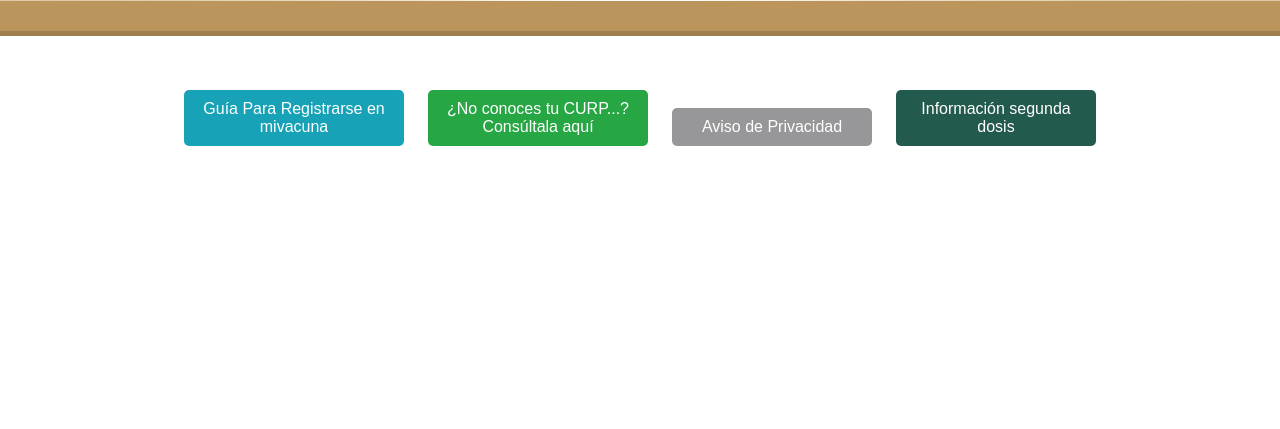
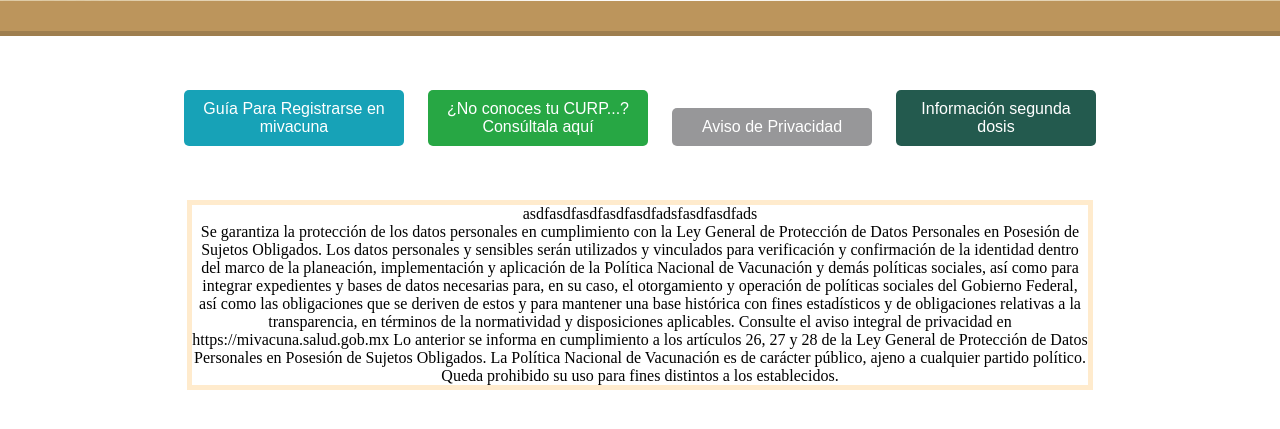
Before and after one commit to L7z404/leonelMiVacunaPF, a PHP site: page /pages/confCurp.php in a window 1280 px wide. Shown: the part 204-633 px from the top of the page. Run offline with PHP 8.4, Linux system fonts and the light colour scheme.

Commit message:
Pantalla index arregla, confCurp centrado el form

```diff
--- a/css/vac_style.css
+++ b/css/vac_style.css
@@ -76,15 +76,20 @@ button {
 }
 
 #container_dato_curp{
-    width: fit-content !important;
+    width: 40% !important;
     margin: auto;
     text-align: center;
     border: 5px solid blanchedalmond;
     display: inline-block;
     justify-content: center;
 }
+#curp_input{
+    margin-top: 1em;
+    width: 90% !important;
+}
 #bconfcurp{
     width: 150px;
+    margin: 1em 4em 0 0;
     float: right;
     background: #9F2141;
     color: #fff;
@@ -93,6 +98,7 @@ button {
  }
 #captcha{
     float: left;
+    margin: 0 0 2em 2em;
 }
 
 #info_a_curp{
--- a/css/vac_style2.css
+++ b/css/vac_style2.css
@@ -0,0 +1,7 @@
+#confCenterForm{
+    /*background-color: #17a1b7;*/
+    width: 70% !important;
+    margin: auto;
+    text-align: center;
+    border: 5px solid blanchedalmond;
+}
--- a/pages/confCurp.php
+++ b/pages/confCurp.php
@@ -22,7 +22,7 @@
     <div id="raya_baja_cabeza"></div>
 </div>
     <br><br><br>
-    <div id="botones_abajo_index">
+    <div id="botones_abajo_index" >
         <button id="bregmivac" type="button"><a style="text-decoration: none; color: #fff" href="https://mivacuna.salud.gob.mx/pdf/registro_vacuna_imgns_c6.pdf" target="_blank">Guía Para Registrarse en mivacuna</a></button>
         &ensp;&ensp;
         <button id="bnoconoce" type="button"><a style="text-decoration: none; color: #fff" href="https://www.gob.mx/curp/" target="_blank">¿No conoces tu CURP...? Consúltala aquí</a></button>
@@ -33,8 +33,15 @@
 
     </div>
     <br><br><br>
-    <div id="configCurp">
+    <form id="confCenterForm" name="confCurpForm">
+        <div id="configCurp">
+            <div id="datosConfigCurp">asdfasdfasdfasdfasdfadsfasdfasdfads</div>
+            <div id="textoConfigCurp" >
+                <p>Se garantiza la protección de los datos personales en cumplimiento con la Ley General de Protección de Datos Personales en Posesión de Sujetos Obligados. Los datos personales y sensibles serán utilizados y vinculados para verificación y confirmación de la identidad dentro del marco de la planeación, implementación y aplicación de la Política Nacional de Vacunación y demás políticas sociales, así como para integrar expedientes y bases de datos necesarias para, en su caso, el otorgamiento y operación de políticas sociales del Gobierno Federal, así como las obligaciones que se deriven de estos y para mantener una base histórica con fines estadísticos y de obligaciones relativas a la transparencia, en términos de la normatividad y disposiciones aplicables. Consulte el aviso integral de privacidad en https://mivacuna.salud.gob.mx Lo anterior se informa en cumplimiento a los artículos 26, 27 y 28 de la Ley General de Protección de Datos Personales en Posesión de Sujetos Obligados. La Política Nacional de Vacunación es de carácter público, ajeno a cualquier partido político. Queda prohibido su uso para fines distintos a los establecidos.</p>
+            </div>
+            <div id="botonesConfigCurp"></div>
+        </div>
+    </form>
 
-    </div>
 </body>
 </html>
```
